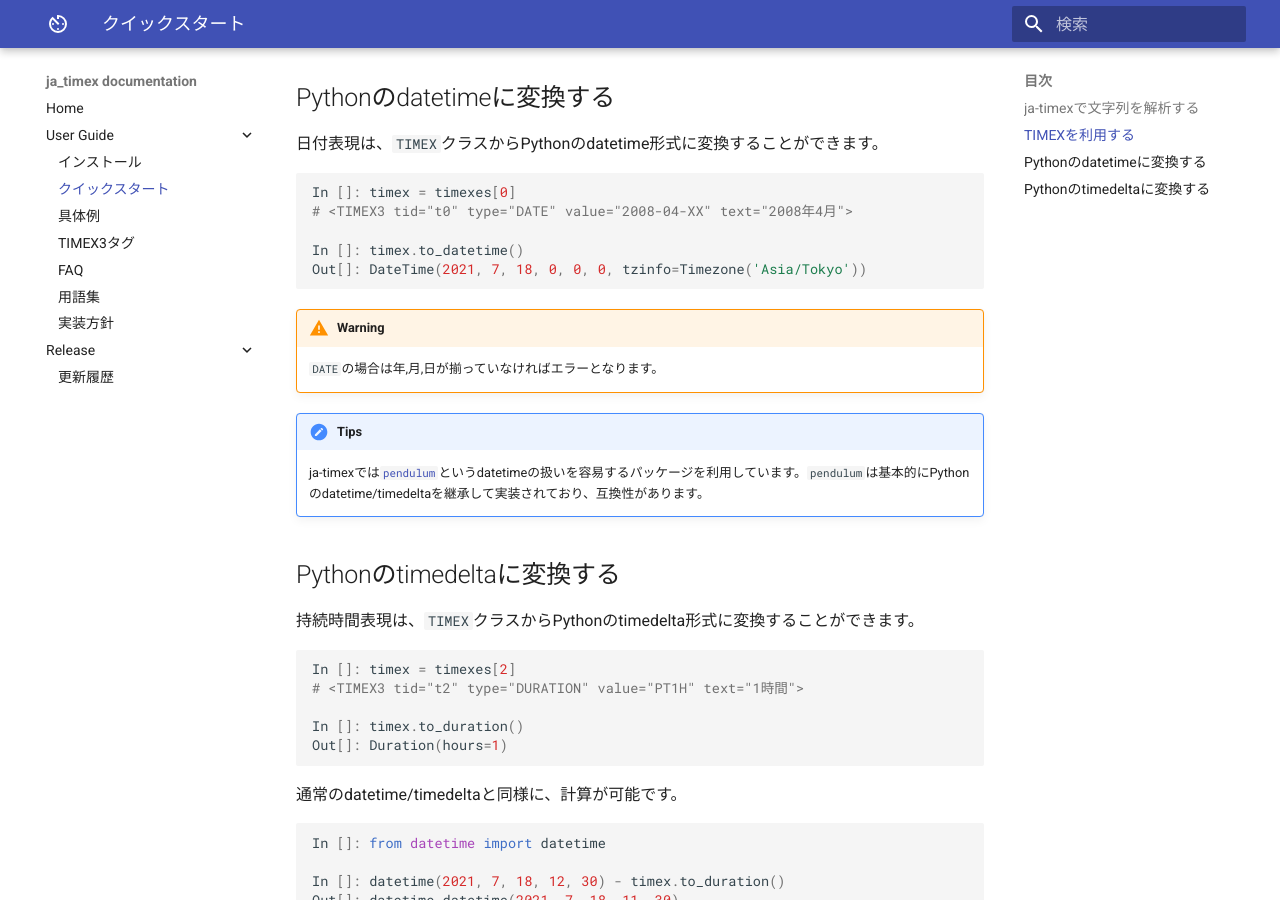
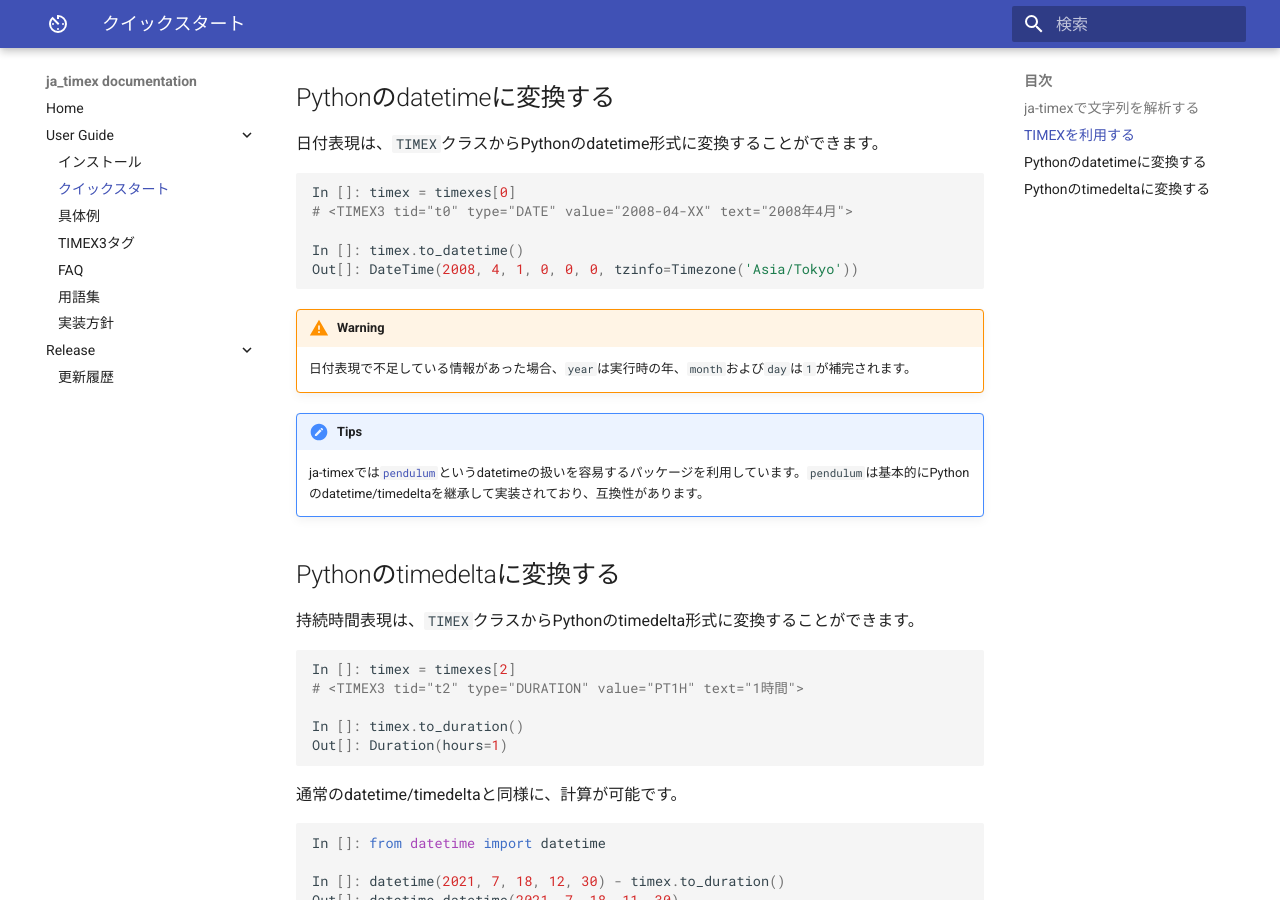
Before and after one commit to yagays/ja-timex, an MkDocs documentation site: the page built from docs/docs/quick_start.md, in a window 1280 px wide and 900 px high, scrolled down 1065 px. Built offline with MkDocs 1.6.1 and Material for MkDocs 9.7.7, drawn with Linux system fonts in a browser that asks for light colours.

Commit message:
update docs

````diff
--- a/docs/docs/quick_start.md
+++ b/docs/docs/quick_start.md
@@ -56,11 +56,11 @@ In []: timex = timexes[0]
 # <TIMEX3 tid="t0" type="DATE" value="2008-04-XX" text="2008年4月">
 
 In []: timex.to_datetime()
-Out[]: DateTime(2021, 7, 18, 0, 0, 0, tzinfo=Timezone('Asia/Tokyo'))
+Out[]: DateTime(2008, 4, 1, 0, 0, 0, tzinfo=Timezone('Asia/Tokyo'))
 ```
 
 !!!Warning
-    `DATE`の場合は年,月,日が揃っていなければエラーとなります。
+    日付表現で不足している情報があった場合、`year`は実行時の年、`month`および`day`は`1`が補完されます。
 
 !!!Tips
     ja-timexでは[`pendulum`](https://pendulum.eustace.io/)というdatetimeの扱いを容易するパッケージを利用しています。`pendulum`は基本的にPythonのdatetime/timedeltaを継承して実装されており、互換性があります。
````
